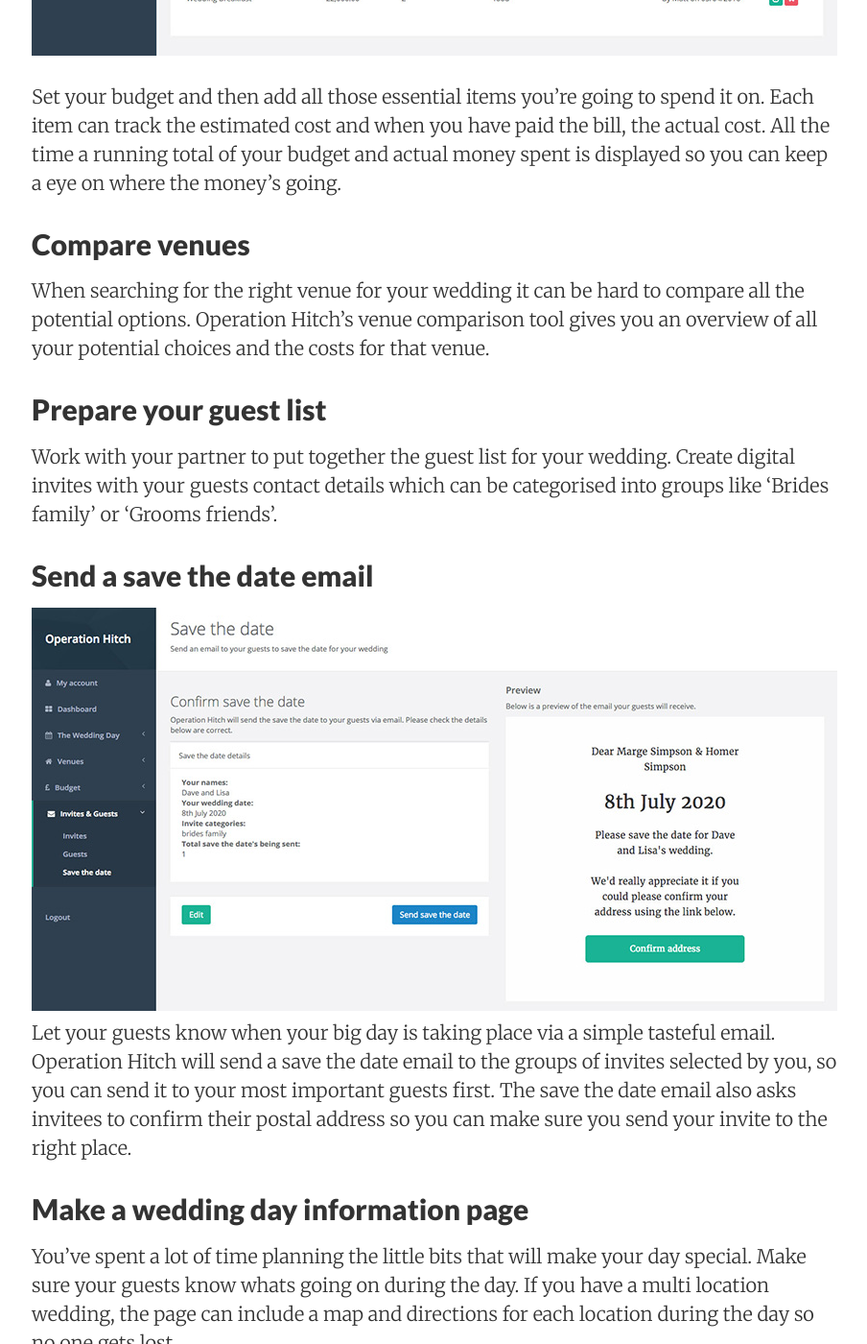
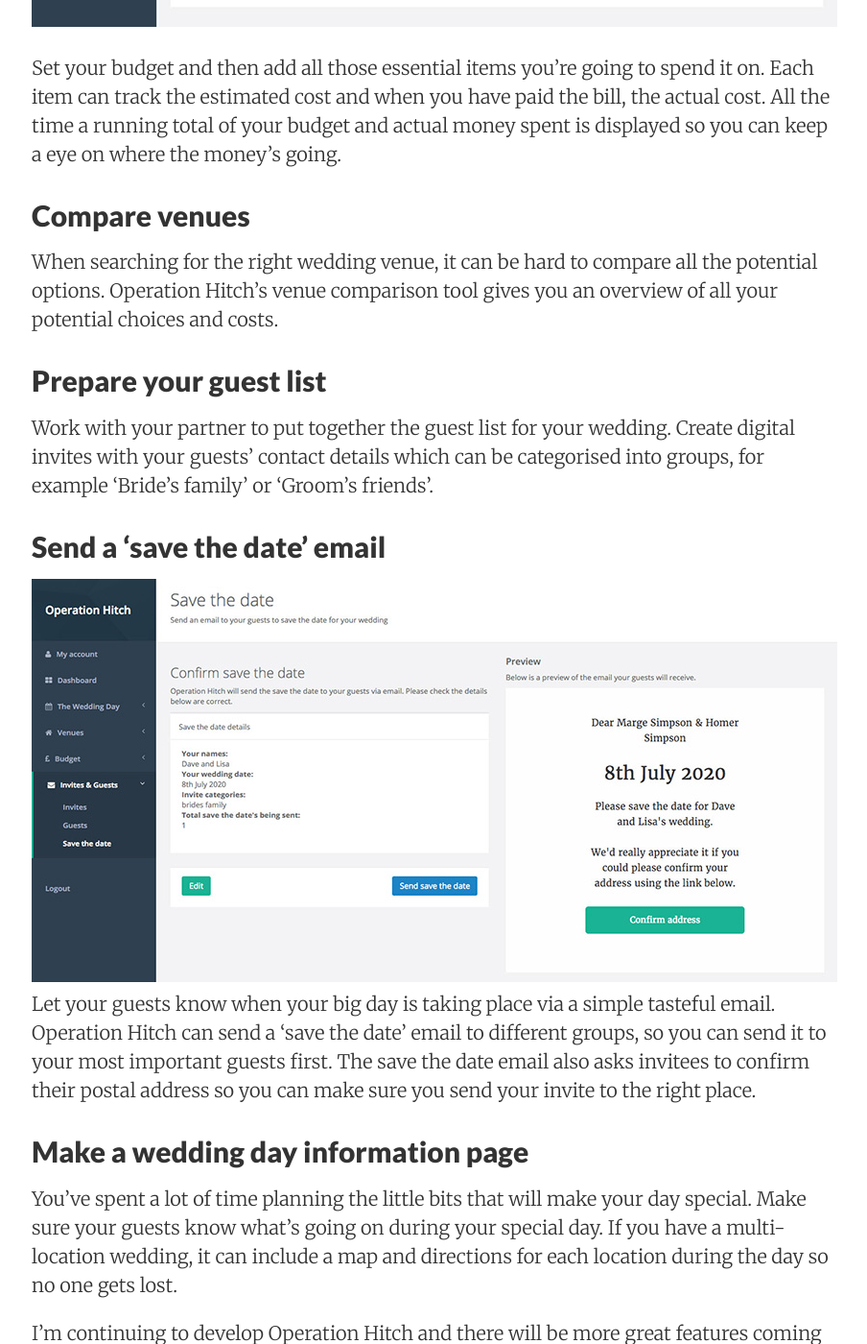
Before and after one commit to k0nG/blog.operationhitch.com, a Jekyll site: the page built from _posts/2016-04-05-introducing-operation-hitch.md, in a window 1280 px wide and 1400 px high, scrolled down 1123 px. Shown: the whole window at 96% size, without its empty margins (187-1091 px from the left). Built offline with Jekyll 4.4.1, drawn with Linux system fonts in a browser that asks for light colours; some of the changed text lies outside the part shown.

Commit message:
Grammar fixes.

```diff
--- a/_posts/2016-04-05-introducing-operation-hitch.md
+++ b/_posts/2016-04-05-introducing-operation-hitch.md
@@ -5,11 +5,11 @@ date: 2016-04-05 16:21
 categories: announcements
 ---
 
-Hi I'm Matt, I've just launched Operation Hitch and I'm offering exclusive access to some early users. [Sign up here](https://operationhitch.com/) for more information on getting a access.
+Hi, I'm Matt. I've just launched Operation Hitch and I'm offering exclusive access to some early users. [Sign up here](https://operationhitch.com/) for more information on getting access.
 
-I've created Operation Hitch to help you and your partner plan your big day. Ditch those paper lists and spreadsheets and plan your special day online. All your plans can be reached from anywhere at anytime meaning you can collaborate on the important details with your loved one. The site also helps you create a personal wedding page to communicate with your guests so all the details of the wedding are available to them online.
+I've created Operation Hitch to help you and your partner plan your big day. Ditch those paper lists and spreadsheets and plan your special day online. All your plans can be reached from anywhere at any time, meaning you can collaborate on the important details with your loved one. The site also helps you create a personal wedding page to communicate with your guests so all the details of the wedding are available online.
 
-Here's some more details why I think Operation Hitch can help reduce the stress of planning your wedding.
+Here are some more details about how Operation Hitch can help with planning your wedding.
 
 ## Plan your budget
 _![Operation Hitch budget screenshot](/images/introducing/operation_hitch_budget_screenshot.jpg)_
@@ -17,17 +17,17 @@ _![Operation Hitch budget screenshot](/images/introducing/operation_hitch_budget
 Set your budget and then add all those essential items you’re going to spend it on. Each item can track the estimated cost and when you have paid the bill, the actual cost. All the time a running total of your budget and actual money spent is displayed so you can keep a eye on where the money's going.
 
 ## Compare venues
-When searching for the right venue for your wedding it can be hard to compare all the potential options. Operation Hitch’s venue comparison tool gives you an overview of all your potential choices and the costs for that venue.
+When searching for the right wedding venue, it can be hard to compare all the potential options. Operation Hitch’s venue comparison tool gives you an overview of all your potential choices and costs.
 
 ## Prepare your guest list
-Work with your partner to put together the guest list for your wedding. Create digital invites with your guests contact details which can be categorised into groups like 'Brides family' or 'Grooms friends'.
+Work with your partner to put together the guest list for your wedding. Create digital invites with your guests' contact details which can be categorised into groups, for example 'Bride's family' or 'Groom's friends'.
 
-## Send a save the date email
+## Send a 'save the date' email
 _![Operation Hitch save the date preview screenshot](/images/introducing/operation_hitch_save_the_date_screenshot.jpg)_
-Let your guests know when your big day is taking place via a simple tasteful email. Operation Hitch will send a save the date email to the groups of invites selected by you, so you can send it to your most important guests first. The save the date email also asks invitees to confirm their postal address so you can make sure you send your invite to the right place.
+Let your guests know when your big day is taking place via a simple tasteful email. Operation Hitch can send a 'save the date' email to different groups, so you can send it to your most important guests first. The save the date email also asks invitees to confirm their postal address so you can make sure you send your invite to the right place.
 
 ## Make a wedding day information page
-You've spent a lot of time planning the little bits that will make your day special. Make sure your guests know whats going on during the day. If you have a multi location wedding, the page can include a map and directions for each location during the day so no one gets lost.
+You've spent a lot of time planning the little bits that will make your day special. Make sure your guests know what's going on during your special day. If you have a multi-location wedding, it can include a map and directions for each location during the day so no one gets lost.
 
 
 I'm continuing to develop Operation Hitch and there will be more great features coming soon that will make wedding planning even easier for you.
```
